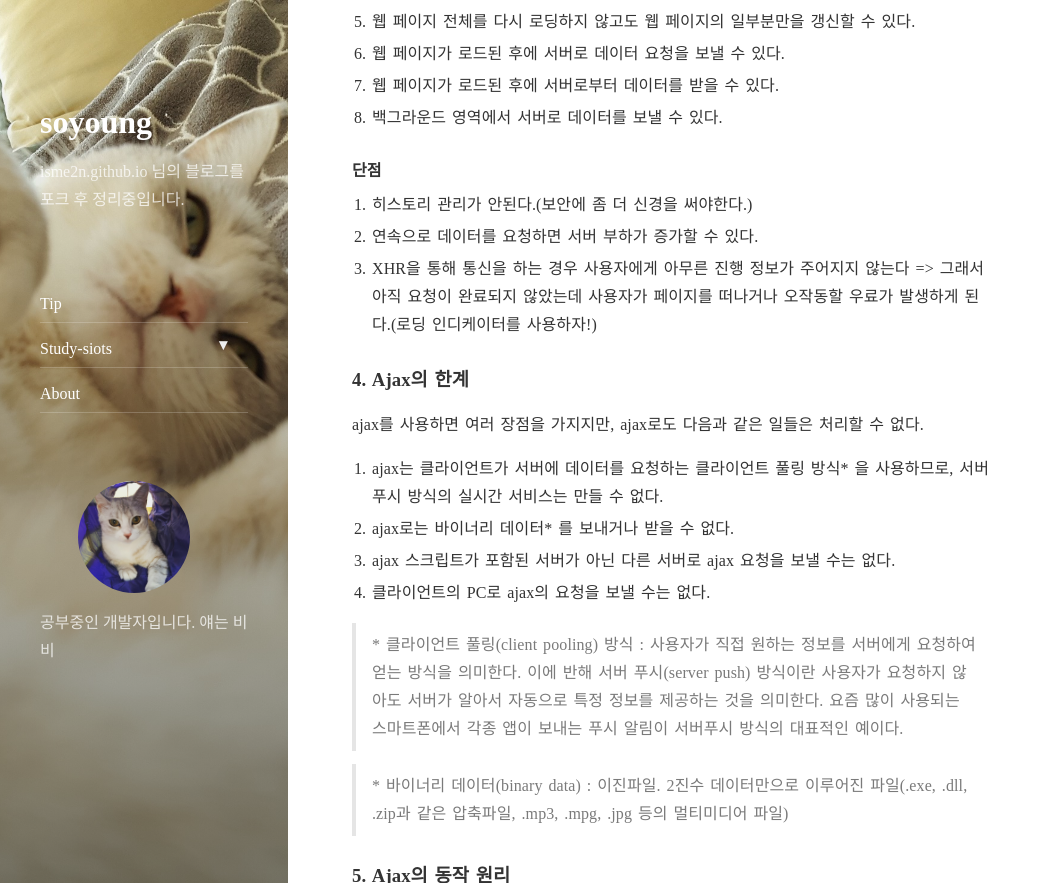
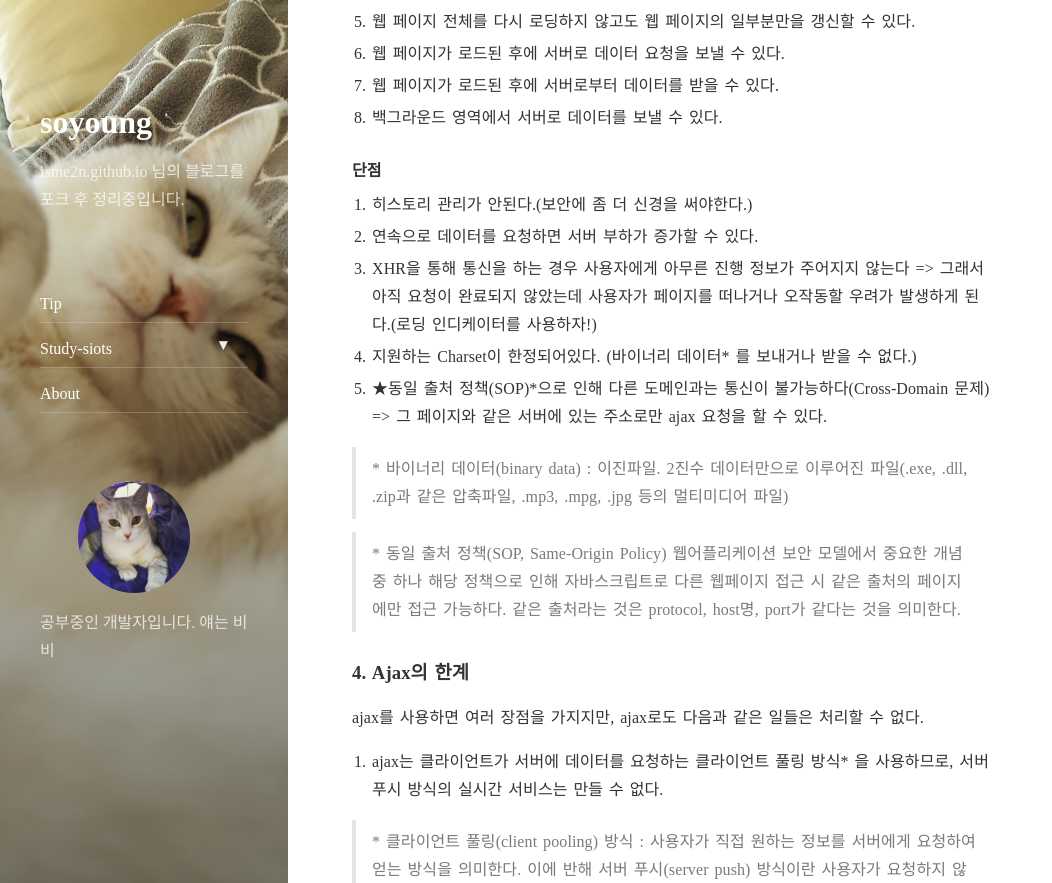
Before and after one commit to ellie-shim/ellie-shim.github.io, a Jekyll site: the page built from _posts/2019-01-14-siots-topic-ajax-json-.markdown, in a window 1280 px wide and 900 px high, scrolled down 1848 px, cut to the strip 0-883 px from the top of the window. Shown: the whole strip, without its empty margins (0-1052 px from the left). Built offline with Jekyll 4.4.1, drawn with Linux system fonts in a browser that asks for light colours; nearby versions of some CDN libraries; comment, search, counter and statistics services are not loaded; some of the changed text lies outside the part shown.

Commit message:
포스트

```diff
--- a/_posts/2019-01-14-siots-topic-ajax-json-.markdown
+++ b/_posts/2019-01-14-siots-topic-ajax-json-.markdown
@@ -71,20 +71,23 @@ ajax를 이용해서 요청을 보내는 방법은 아주 다양하다.
 
 1. 히스토리 관리가 안된다.(보안에 좀 더 신경을 써야한다.)
 1. 연속으로 데이터를 요청하면 서버 부하가 증가할 수 있다.
-1. XHR을 통해 통신을 하는 경우 사용자에게 아무른 진행 정보가 주어지지 않는다 => 그래서 아직 요청이 완료되지 않았는데 사용자가 페이지를 떠나거나 오작동할 우료가 발생하게 된다.(로딩 인디케이터를 사용하자!)
+1. XHR을 통해 통신을 하는 경우 사용자에게 아무른 진행 정보가 주어지지 않는다 => 그래서 아직 요청이 완료되지 않았는데 사용자가 페이지를 떠나거나 오작동할 우려가 발생하게 된다.(로딩 인디케이터를 사용하자!)
+1. 지원하는 Charset이 한정되어있다. (바이너리 데이터\* 를 보내거나 받을 수 없다.)
+1. ★동일 출처 정책(SOP)\*으로 인해 다른 도메인과는 통신이 불가능하다(Cross-Domain 문제) => 그 페이지와 같은 서버에 있는 주소로만 ajax 요청을 할 수 있다.
+
+> \* 바이너리 데이터(binary data) : 이진파일. 2진수 데이터만으로 이루어진 파일(.exe, .dll, .zip과 같은 압축파일, .mp3, .mpg, .jpg 등의 멀티미디어 파일)
+
+> \* 동일 출처 정책(SOP, Same-Origin Policy)
+> 웹어플리케이션 보안 모델에서 중요한 개념중 하나
+> 해당 정책으로 인해 자바스크립트로 다른 웹페이지 접근 시 같은 출처의 페이지에만 접근 가능하다. 같은 출처라는 것은 protocol, host명, port가 같다는 것을 의미한다.
 
 ### 4. Ajax의 한계
 
 ajax를 사용하면 여러 장점을 가지지만, ajax로도 다음과 같은 일들은 처리할 수 없다.
 
 1. ajax는 클라이언트가 서버에 데이터를 요청하는 클라이언트 풀링 방식\* 을 사용하므로, 서버 푸시 방식의 실시간 서비스는 만들 수 없다.
-1. ajax로는 바이너리 데이터\* 를 보내거나 받을 수 없다.
-1. ajax 스크립트가 포함된 서버가 아닌 다른 서버로 ajax 요청을 보낼 수는 없다.
-1. 클라이언트의 PC로 ajax의 요청을 보낼 수는 없다.
 
 > \* 클라이언트 풀링(client pooling) 방식 : 사용자가 직접 원하는 정보를 서버에게 요청하여 얻는 방식을 의미한다. 이에 반해 서버 푸시(server push) 방식이란 사용자가 요청하지 않아도 서버가 알아서 자동으로 특정 정보를 제공하는 것을 의미한다. 요즘 많이 사용되는 스마트폰에서 각종 앱이 보내는 푸시 알림이 서버푸시 방식의 대표적인 예이다.
-
-> \* 바이너리 데이터(binary data) : 이진파일. 2진수 데이터만으로 이루어진 파일(.exe, .dll, .zip과 같은 압축파일, .mp3, .mpg, .jpg 등의 멀티미디어 파일)
 
 ### 5. Ajax의 동작 원리
 
@@ -388,3 +391,11 @@ console.log(jsonText); // 'Sing-Sang-Song'
 - parse()메소드에 매개변수를 추가할 수 있다.
 - `stringify()`에서 사용하는 **필터** 함수와 형식은 같으나 구분을 위해 **리바이버(reviver)** 함수라 부른다
 - 매개변수로 key-value 값을 받으며 반환 값도 있다.
+
+---
+
+## 면접 문제
+
+1. Ajax란 무엇인가 ?
+1. Ajax를 사용하면 문제가 있다. 그 문제는 무엇인가?
+1. (심화) 그 문제를 해결하려면 어떻게 해야하는가?
--- a/_posts/2019-01-14-tip-link.markdown
+++ b/_posts/2019-01-14-tip-link.markdown
@@ -40,3 +40,7 @@ comments: true
 ## FDS 교재
 
 [Node.js + HTTP](https://fds11.github.io/fds-nodejs-http/)
+
+## JSONP
+
+[JSONP 알고 쓰자](http://kingbbode.tistory.com/26)
```
